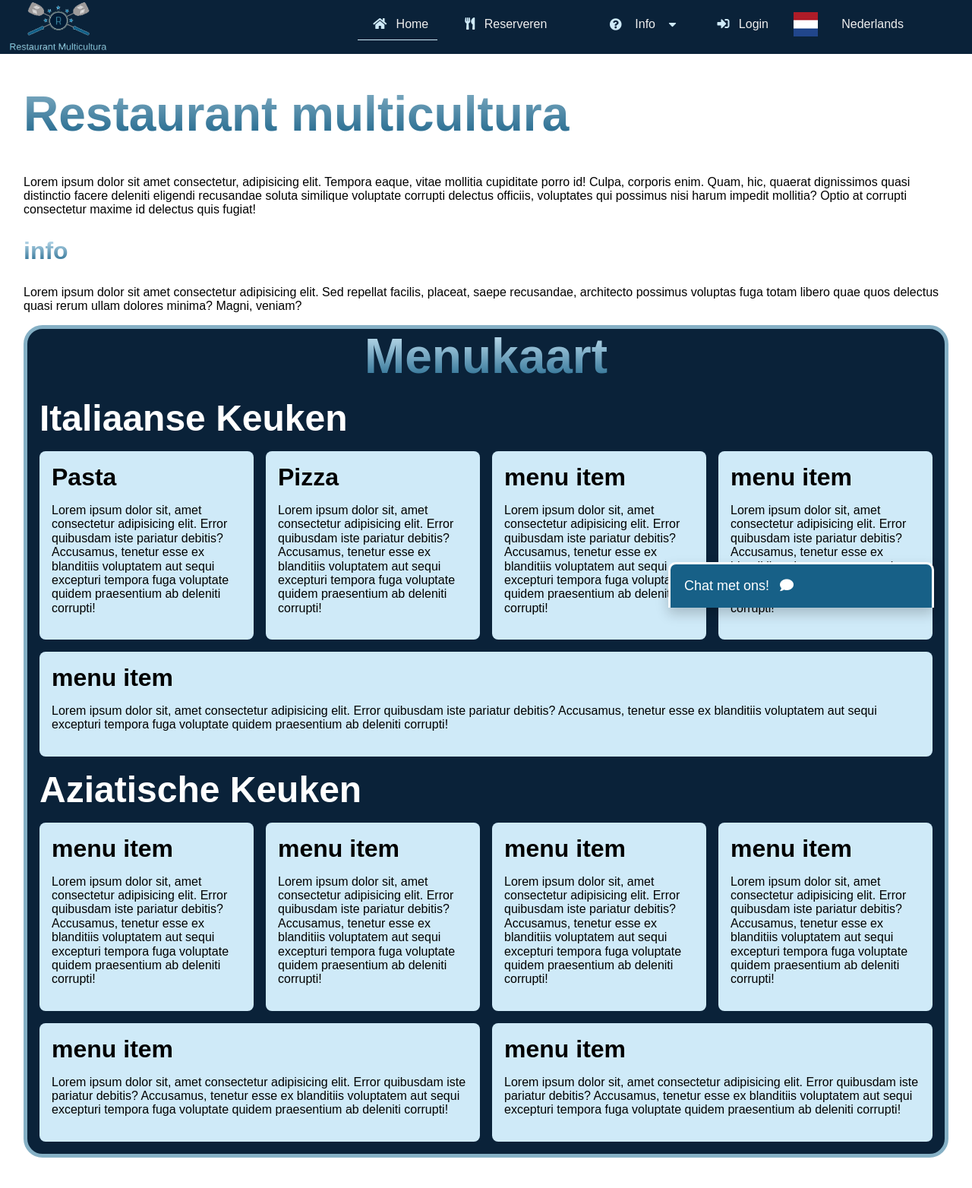
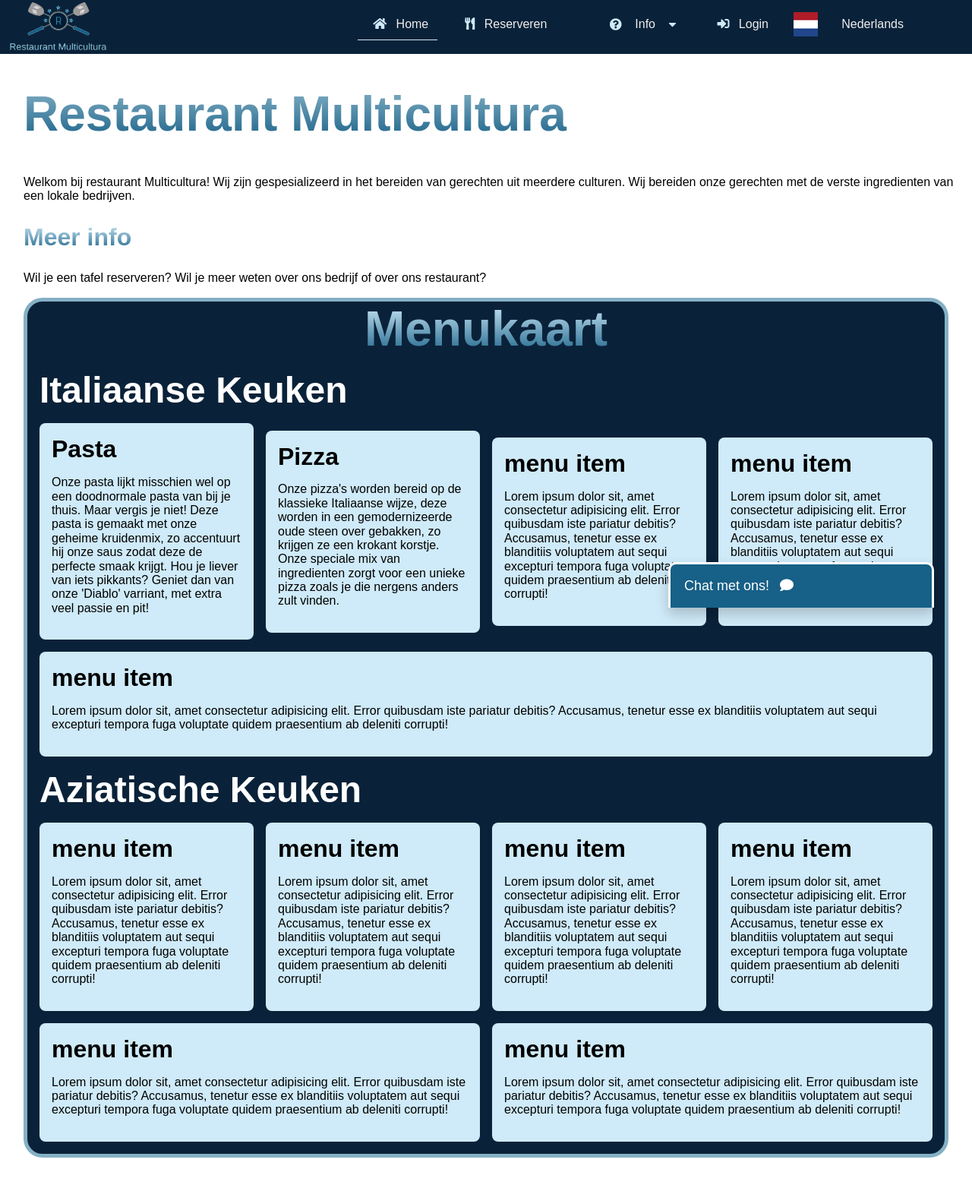
Before and after one commit to YannickMyxe/restaurant, a PHP site: page / in a window 1280 px wide. Shown: the top 1564 px of the page at 76% size. Run offline with PHP 8.4, Linux system fonts and the light colour scheme; some web fonts are replaced.

Commit message:
Lorem word text, v1

```diff
--- a/index.php
+++ b/index.php
@@ -26,16 +26,19 @@
     </header>
     <main>
         <div class="leftalign">
-            <h1>Restaurant multicultura</h1>
+            <h1>Restaurant Multicultura</h1>
             <div>
                 <p>
-                    Lorem ipsum dolor sit amet consectetur, adipisicing elit. Tempora eaque, vitae mollitia cupiditate porro id! Culpa, corporis enim. Quam, hic, quaerat dignissimos quasi distinctio facere deleniti eligendi recusandae soluta similique voluptate corrupti delectus officiis, voluptates qui possimus nisi harum impedit mollitia? Optio at corrupti consectetur maxime id delectus quis fugiat!
+                    Welkom bij restaurant Multicultura! Wij zijn gespesializeerd in het bereiden van gerechten uit meerdere culturen. Wij bereiden onze gerechten met de verste ingredienten van een lokale bedrijven.
                 </p>
             </div>
         </div>
         <div class="leftalign">
-            <h2>info</h2>
-            <p>Lorem ipsum dolor sit amet consectetur adipisicing elit. Sed repellat facilis, placeat, saepe recusandae, architecto possimus voluptas fuga totam libero quae quos delectus quasi rerum ullam dolores minima? Magni, veniam?</p>
+            <h2>Meer info</h2>
+            <p>
+                Wil je een tafel reserveren?
+                Wil je meer weten over ons bedrijf of over ons restaurant?
+            </p>
         </div>
         <section class="menu">
             <h2 class="center">Menukaart</h2>
@@ -44,11 +47,11 @@
                 <div class="menu-section">
                     <div class="menu-item">
                         <h4>Pasta</h4>
-                        <p>Lorem ipsum dolor sit, amet consectetur adipisicing elit. Error quibusdam iste pariatur debitis? Accusamus, tenetur esse ex blanditiis voluptatem aut sequi excepturi tempora fuga voluptate quidem praesentium ab deleniti corrupti!</p>
+                        <p>Onze pasta lijkt misschien wel op een doodnormale pasta van bij je thuis. Maar vergis je niet! Deze pasta is gemaakt met onze geheime kruidenmix, zo accentuurt hij onze saus zodat deze de perfecte smaak krijgt. Hou je liever van iets pikkants? Geniet dan van onze 'Diablo' varriant, met extra veel passie en pit!</p>
                     </div>
                     <div class="menu-item">
                         <h4>Pizza</h4>
-                        <p>Lorem ipsum dolor sit, amet consectetur adipisicing elit. Error quibusdam iste pariatur debitis? Accusamus, tenetur esse ex blanditiis voluptatem aut sequi excepturi tempora fuga voluptate quidem praesentium ab deleniti corrupti!</p>
+                        <p>Onze pizza's worden bereid op de klassieke Italiaanse wijze, deze worden in een gemodernizeerde oude steen over gebakken, zo krijgen ze een krokant korstje. Onze speciale mix van ingredienten zorgt voor een unieke pizza zoals je die nergens anders zult vinden.</p>
                     </div>
                     <div class="menu-item">
                         <h4>menu item</h4>
@@ -96,7 +99,7 @@
         <section class="location">
             <h2>Locatie</h2>
             <div class="map-wrapper">
-                <p>Lorem ipsum dolor sit amet consectetur adipisicing elit. Ut, tempora quisquam officia sequi debitis possimus inventore. Minima, temporibus iusto. Sit.</p>
+                <p>Hier vind je ons adress. Zo kan je ons gemakkelijk vinden!</p>
                 <iframe class="map" src="https://www.google.com/maps/embed?pb=!1m18!1m12!1m3!1d2299.513860969966!2d3.7087566727579064!3d51.05978203806784!2m3!1f0!2f0!3f0!3m2!1i1024!2i768!4f13.1!3m3!1m2!1s0x47c3710281d9c345%3A0xc50bd6d3515ba4db!2sKU%20Leuven%20Technologiecampus%20Gent!5e0!3m2!1sen!2sbe!4v1632398621501!5m2!1sen!2sbe" width="600" height="450" style="border:0;" allowfullscreen="" loading="lazy"></iframe>
             </div>
         </section>
```
